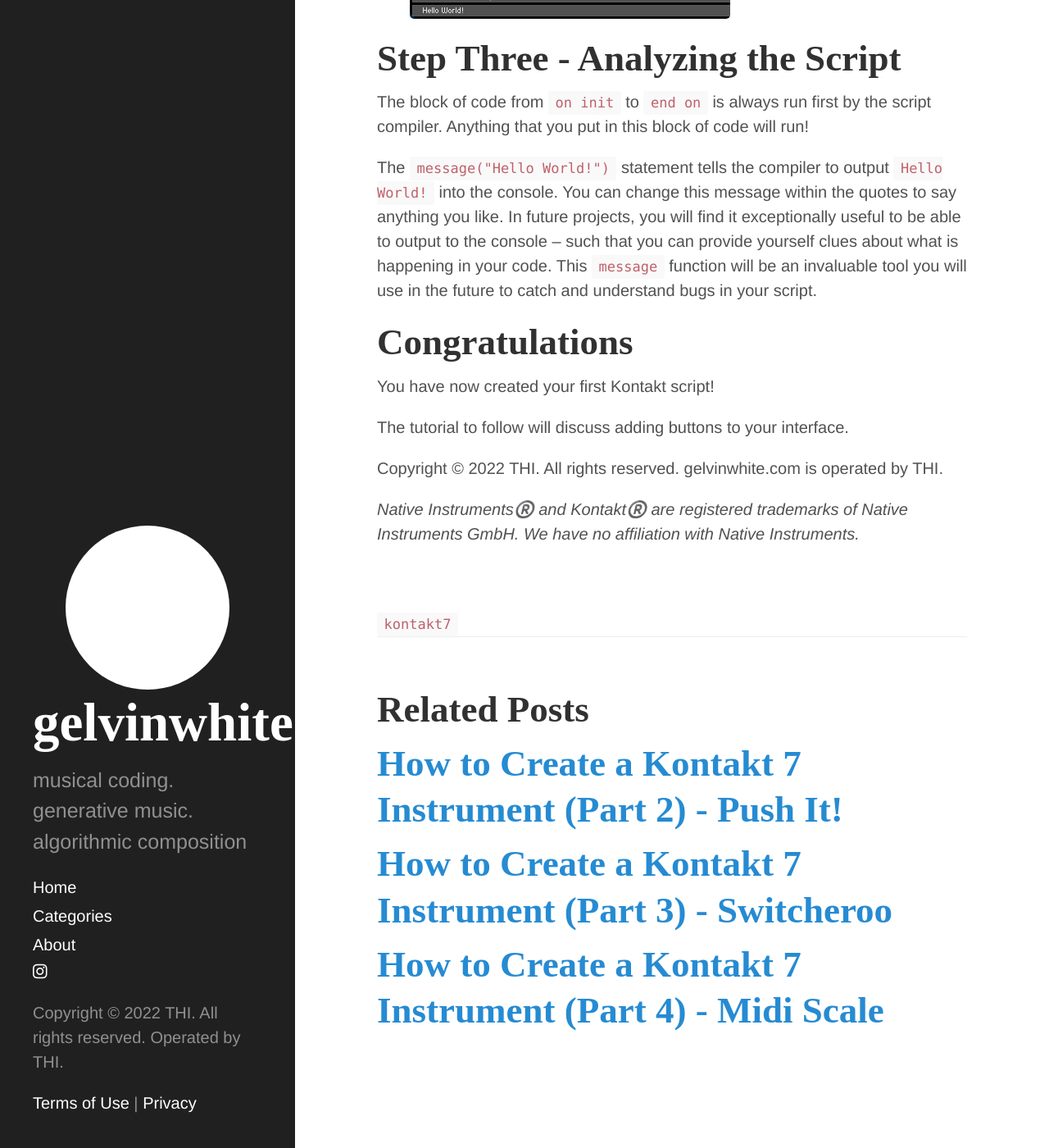
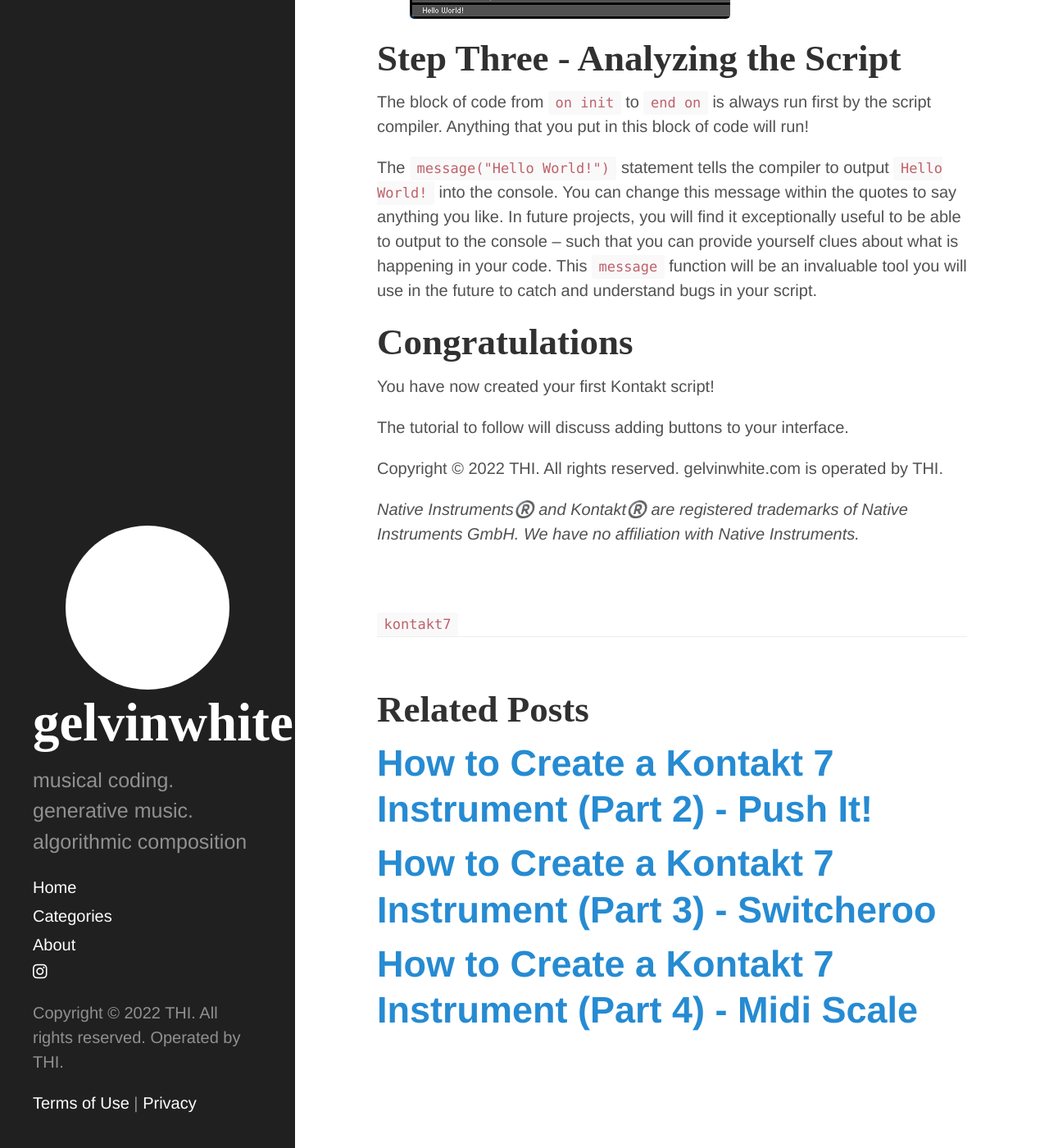
Before and after one commit to guyewhite/guyewhite.github.io, a Jekyll site: the page built from _posts/2022-10-01-how-to-create-a-kontakt-7-instrument.md, in a window 1280 px wide and 1400 px high, scrolled down 4046 px. Shown: the whole window at 82% size. Built offline with Jekyll 4.4.1, drawn with Linux system fonts in a browser that asks for light colours; nearby versions of some CDN libraries; some web fonts are replaced.

Commit message:
“fourth”

```diff
--- a/public/css/poole.css
+++ b/public/css/poole.css
@@ -365,10 +365,10 @@ tbody tr:nth-child(odd) th {
   list-style: none;
 }
 .related-posts h3 {
+  font-family: "Helvetica Neue", Helvetica, Arial, sans-serif;
   margin-top: 0;
 }
 .related-posts li small {
-  font-family: "Helvetica Neue", Helvetica, Arial, sans-serif;
   font-size: 75%;
   color: #999;
 }
```
Also changed, not shown: 2 other files.
